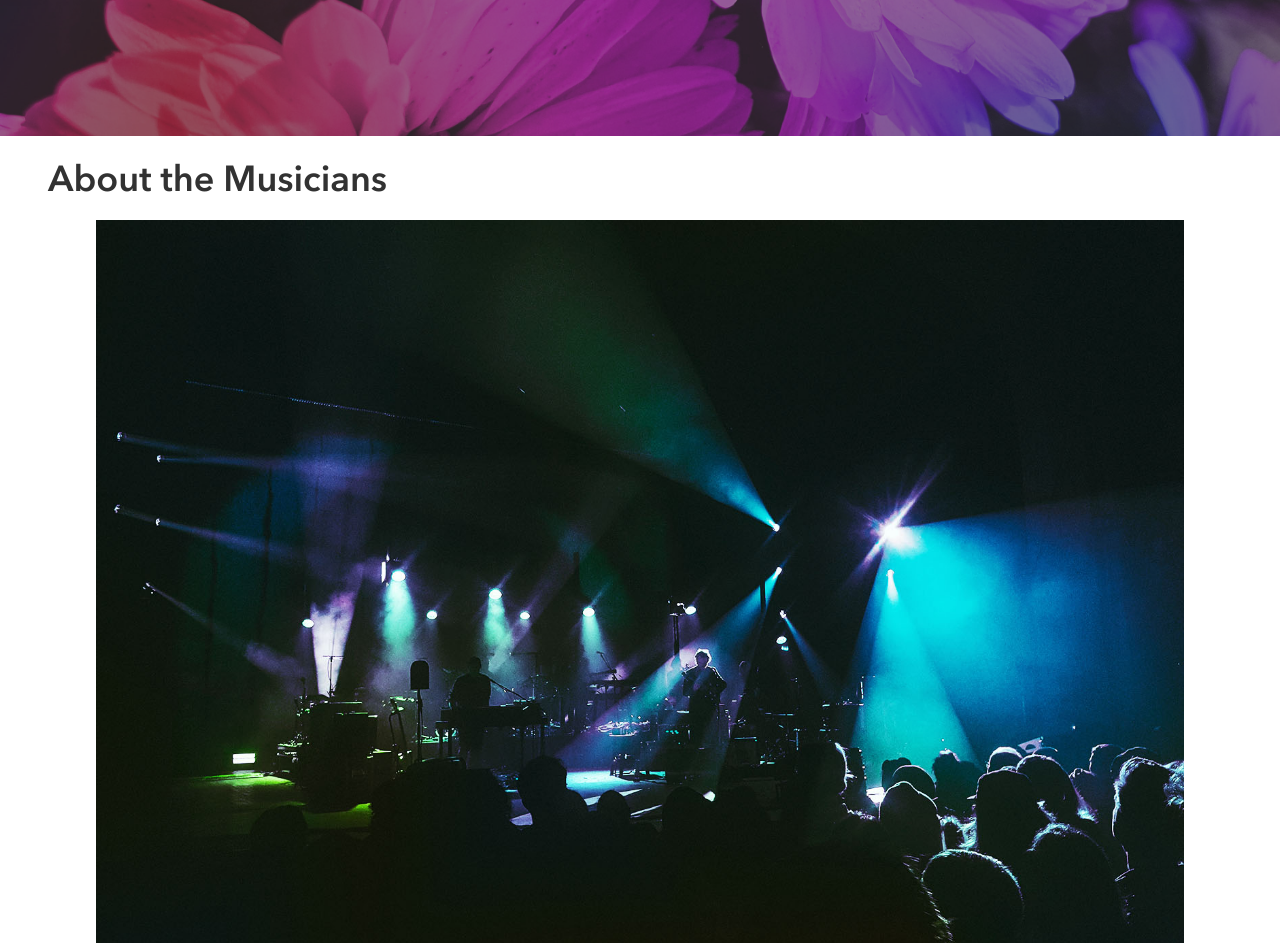
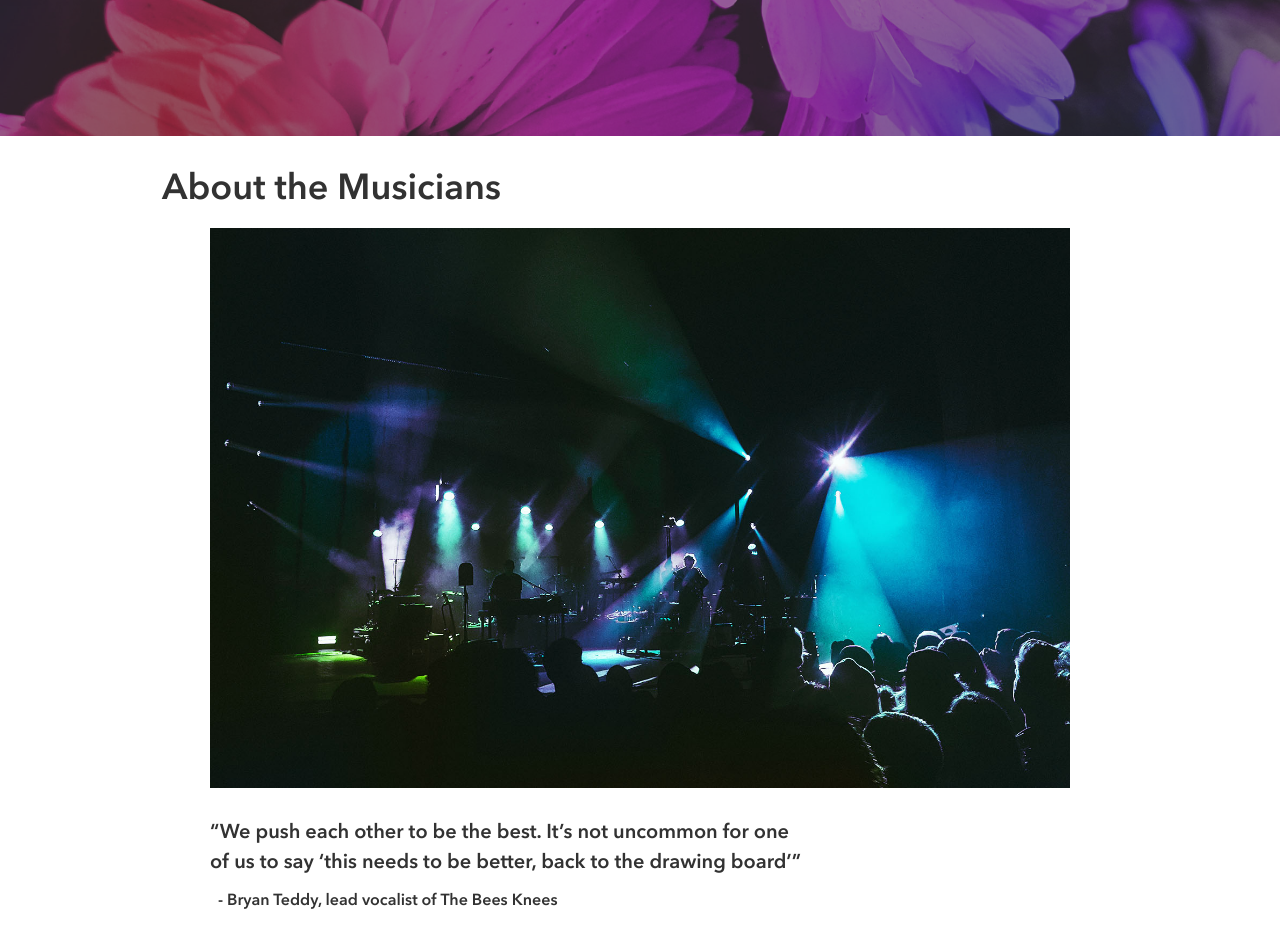
Before and after one commit to bexbrown/rebecca-brown-bandsite, a plain HTML site: page index.html in a window 1280 px wide. Shown: the part 580-1523 px from the top of the page. Drawn offline with Linux system fonts and the light colour scheme; a web font is replaced by a local one.

Commit message:
create contain mixin, add padding for desktop size

```diff
--- a/index.html
+++ b/index.html
@@ -13,6 +13,7 @@
 
     <header>
         <nav class="navigation">
+            <div class="navigation__container">
                 <a href="./index.html" class="navigation__link">
                     <img src="./assets/logos/Logo-bandsite.svg" alt="Bandsite logo" class="navigation__logo">
                 </a>
@@ -25,6 +26,7 @@
                     </li>
                     </a>
                 </ul>
+            </div>
         </nav>
     </header>
 
@@ -44,7 +46,8 @@
             <h2 class="about__heading">About the Musicians</h2>
             <div class="about__container">
                 <img src="./assets/images/band.jpg" alt="band on stage" class="about__image">
-                <span class="about__quote">“We push each other to be the best. It’s not uncommon for one of us to say
+                <span class="about__quote">“We push each other to be the best. It’s not uncommon for one of us to
+                    say
                     ‘this
                     needs to be
                     better, back to the drawing board’”
@@ -52,28 +55,34 @@
                 </span>
                 <h3 class="about__subheading">The Bees Knees</h3>
                 <div class="about__textbox">
-                    <p class="about__text">The Bees Knees is a pop rock band originating from San Francisco, California.
+                    <p class="about__text">The Bees Knees is a pop rock band originating from San Francisco,
+                        California.
                         The
                         band consists of lead
-                        vocalist Bryan Teddy, guitarist Mack Tolkens, guitarist Andrew Green, bassist Kent Zulkee and
+                        vocalist Bryan Teddy, guitarist Mack Tolkens, guitarist Andrew Green, bassist Kent Zulkee
+                        and
                         drummer
                         Freddie Fischer. The band achieved its first commercial success as an unsigned act, drawing
                         attention
                         from manager Cam Adams. Having worked with other popular acts (The Elephant In The Room, One
                         Trick
                         Pony,
-                        The Cat’s Meow), Adams was confident the band could succeed even further, pushing them to sign
+                        The Cat’s Meow), Adams was confident the band could succeed even further, pushing them to
+                        sign
                         with
                         Magenta Records. </p>
                     <p class="about__text">From there, the band has soared, gaining international recognition and
                         ranking in
                         the
                         top 10 on the
-                        Poster Charts. New fans immediately fell in love with the band’s original and organic attitude,
-                        solidifying their place as one of the hottest and fastest up and coming acts of this century.
+                        Poster Charts. New fans immediately fell in love with the band’s original and organic
+                        attitude,
+                        solidifying their place as one of the hottest and fastest up and coming acts of this
+                        century.
                         Fans
                         affectionately refer to themselves as “The Hive” and are drawn to their candid and authentic
-                        performances on stage. Looking forward to touring in the future, The Bees Knees are currently
+                        performances on stage. Looking forward to touring in the future, The Bees Knees are
+                        currently
                         recording
                         their second studio album, looking to be released in late 2021.</p>
                 </div>
@@ -81,6 +90,7 @@
         </section>
 
         <section class="gallery">
+            <div class="gallery__container">
                 <h2 class="gallery__heading">Photo Gallery</h2>
                 <div class="gallery__images">
                     <img src="./assets/images/Photo-gallery-1.jpg" alt="stage lights and fog through crowd"
@@ -93,7 +103,9 @@
                     <img src="./assets/images/Photo-gallery-6.jpg" alt="lead singer closeup" class="gallery__image">
                     <img src="./assets/images/Photo-gallery-7.jpg" alt="concert stage from afar" class="gallery__image">
                     <img src="./assets/images/Photo-gallery-8.jpg" alt="dj turn table" class="gallery__image">
-                <img src="./assets/images/Photo-gallery-9.jpg" alt="confetti falling on crowd" class="gallery__image">
+                    <img src="./assets/images/Photo-gallery-9.jpg" alt="confetti falling on crowd"
+                        class="gallery__image">
+                </div>
             </div>
         </section>
 
@@ -101,6 +113,7 @@
 
     <footer>
         <section class="footer">
+            <div class="footer__card-container">
 
                 <div class="footer__card">
                     <div class="footer__heading-card">
@@ -160,8 +173,9 @@
                         class="footer__logo footer__logo--bottom">
                     <span class="footer__copyright">Copyright The Bees Knees © 2021 All Rights Reserved</span>
                 </div>
+            </div>
+        </section>
 
-        </section>
     </footer>
 
 </body>
--- a/styles/bio.scss
+++ b/styles/bio.scss
@@ -7,10 +7,16 @@
     background-color: $primary-dark;
     text-align: center;
 
-    @include tablet {
-        display: flex;
-        align-items: center;
-        padding: 0 2rem;
+    &__container {
+        @include tablet {
+            display: flex;
+            align-items: center;
+            padding: 0 2rem;
+        }
+
+        @include desktop {
+            @include contain;
+        }
     }
 
     &__list {
@@ -26,15 +32,13 @@
         @include tablet {
             padding: 1rem 0 1.75rem;
             margin-left: 3rem;
+        }
 
-
-        }
     }
 
     &__heading--active {
         font-weight: 600;
         border-bottom: solid $primary-light 2px;
-
     }
 
     &__link {
@@ -77,11 +81,21 @@
         @include tablet {
             padding-left: 2rem;
         }
+
+        @include desktop {
+            width: 63.75rem;
+            @include contain;
+        }
     }
 }
 
 .about {
     padding: 1.5rem 1rem;
+
+    @include desktop {
+        padding: 2rem 0;
+        @include contain;
+    }
 
     &__heading {
         margin-bottom: 1rem;
@@ -89,6 +103,7 @@
         @include tablet {
             padding-left: 2rem;
         }
+
     }
 
     &__container {
@@ -98,8 +113,24 @@
     }
 
     &__image {
+
         width: 100%;
-        height: auto;
+        height: 100%;
+
+
+        @include desktop {
+            width: 100%;
+            height: 70vh;
+            object-fit: cover;
+            object-position: bottom;
+            margin-bottom: 0.5rem;
+
+        }
+
+        width: 100%;
+        height: 70vh;
+        object-fit: cover;
+        object-position: bottom;
         margin-bottom: 0.5rem;
     }
 
@@ -114,7 +145,10 @@
             font-weight: 600;
             padding: 1rem 0;
             line-height: 1.5em;
+        }
 
+        @include desktop {
+            width: 70%;
         }
     }
 
@@ -133,13 +167,14 @@
     }
 
     &__textbox {
-
         @include tablet {
             display: flex;
         }
 
+        @include desktop {
+            justify-content: space-between;
+        }
     }
-
 
     &__text {
         margin-top: 1em;
@@ -147,9 +182,12 @@
         @include tablet {
             width: 50%;
         }
+
+        @include desktop {
+            width: 48%;
+        }
     }
 }
-
 
 .gallery {
     padding: 1.5rem 1rem 0.5rem 1rem;
@@ -157,6 +195,11 @@
 
     @include tablet {
         padding: 3rem 2.25rem 1rem 2.25rem;
+    }
+
+    &__container {
+        @include desktop;
+        @include contain;
     }
 
     &__heading {
@@ -193,6 +236,12 @@
         padding: 2.5rem 2.5rem 2rem 2.5rem;
     }
 
+    &__card-container {
+        @include desktop {
+            @include contain;
+        }
+    }
+
     &__card {
         margin-bottom: 1.5rem;
 
@@ -223,7 +272,6 @@
     &__copyright-card {
         display: flex;
         flex-direction: column;
-
     }
 
     &__icons {
@@ -246,7 +294,6 @@
     &__logo {
         width: 7.5rem;
         margin: 2rem 0 1rem 0;
-
     }
 
     &__logo--top {
@@ -256,10 +303,7 @@
             display: block;
             margin-top: 0.75rem;
         }
-
     }
-
-
 
     &__textbox {
         display: flex;
@@ -286,5 +330,4 @@
             line-height: 18px;
         }
     }
-
 }
--- a/styles/partials/_mixins.scss
+++ b/styles/partials/_mixins.scss
@@ -10,5 +10,13 @@
 @mixin desktop {
     @media (min-width: $breakpoint-desktop) {
         @content;
+
     }
 }
+
+@mixin contain {
+    @media (min-width: $breakpoint-desktop) {
+        max-width: 63.75rem;
+        margin: 0 auto;
+    }
+}
```
Also changed, not shown: styles/bio.css. Lines whose indentation alone changed are shown as unchanged.
